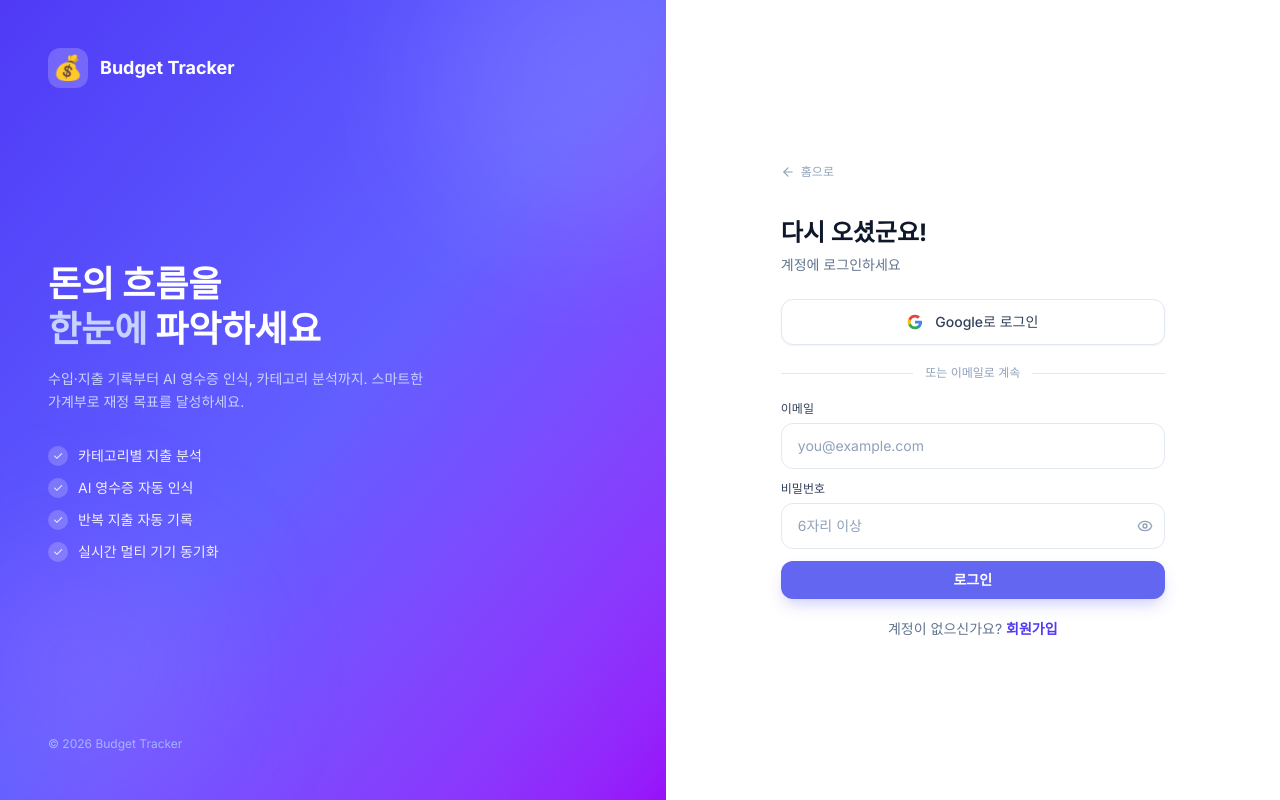
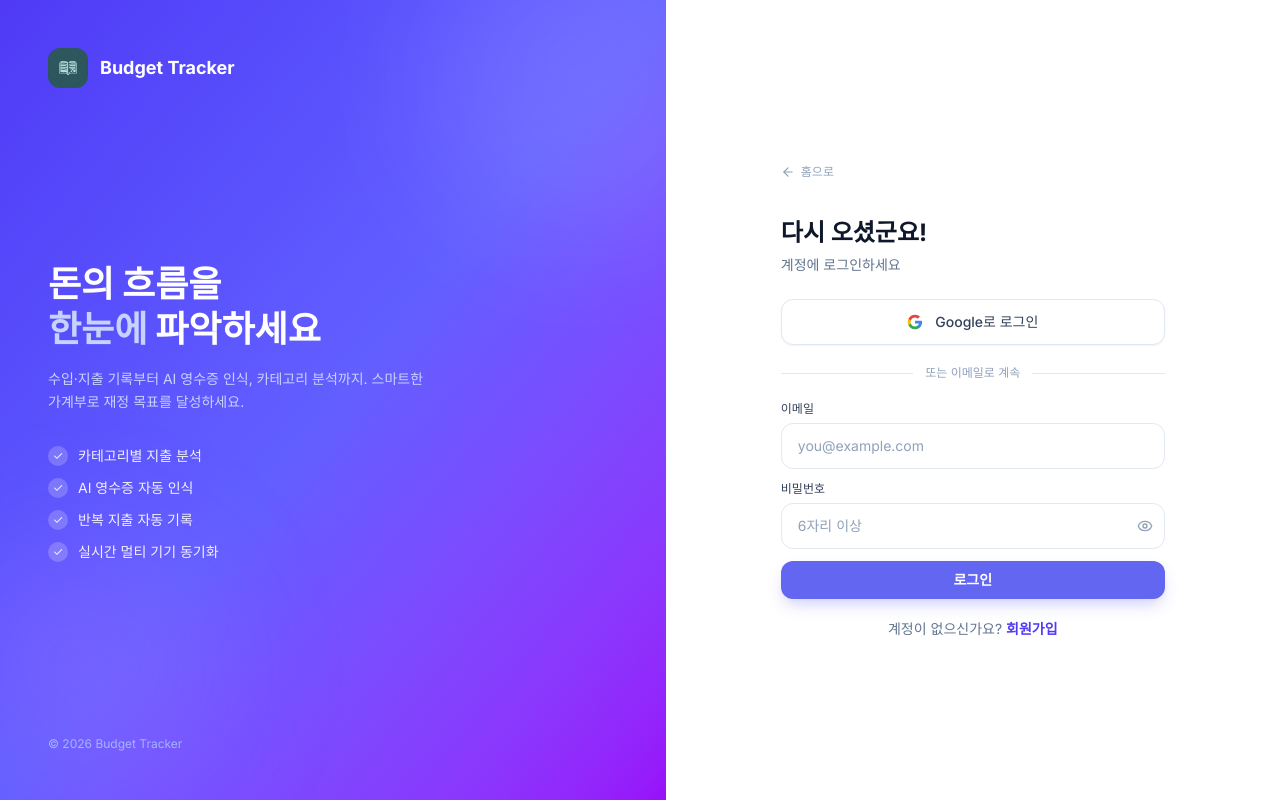
Before and after one commit to torigood/budgetTracker, a React (Vite) app: page /login in a window 1280 px wide. Built offline with nearby package versions, Linux system fonts and the light colour scheme; no server answers.

Commit message:
login page logo change

```diff
--- a/src/pages/auth/Login.tsx
+++ b/src/pages/auth/Login.tsx
@@ -59,9 +59,7 @@ export default function Login() {
         </div>
 
         <div className="relative flex items-center gap-3">
-          <span className="flex h-10 w-10 items-center justify-center rounded-xl bg-white/20 text-2xl backdrop-blur-sm">
-            💰
-          </span>
+          <img src="/icons/logo512.png" alt="Budget Tracker" className="h-10 w-10 rounded-xl object-cover" />
           <span className="text-lg font-bold text-white">Budget Tracker</span>
         </div>
 
@@ -111,9 +109,7 @@ export default function Login() {
         <div className="w-full max-w-sm">
           {/* Mobile logo */}
           <div className="mb-8 lg:hidden text-center">
-            <span className="mx-auto mb-3 flex h-14 w-14 items-center justify-center rounded-2xl bg-indigo-500 text-3xl shadow-lg">
-              💰
-            </span>
+            <img src="/icons/logo512.png" alt="Budget Tracker" className="mx-auto mb-3 h-14 w-14 rounded-2xl object-cover shadow-lg" />
             <h1 className="text-xl font-bold text-slate-900 dark:text-white">Budget Tracker</h1>
           </div>
 
```
